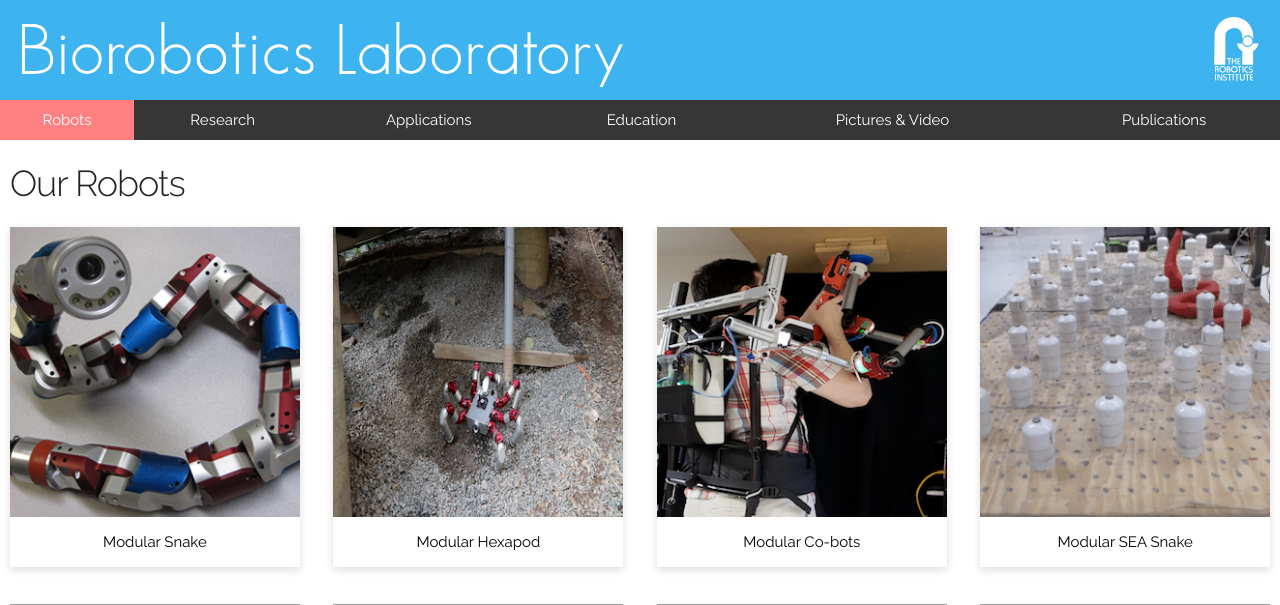
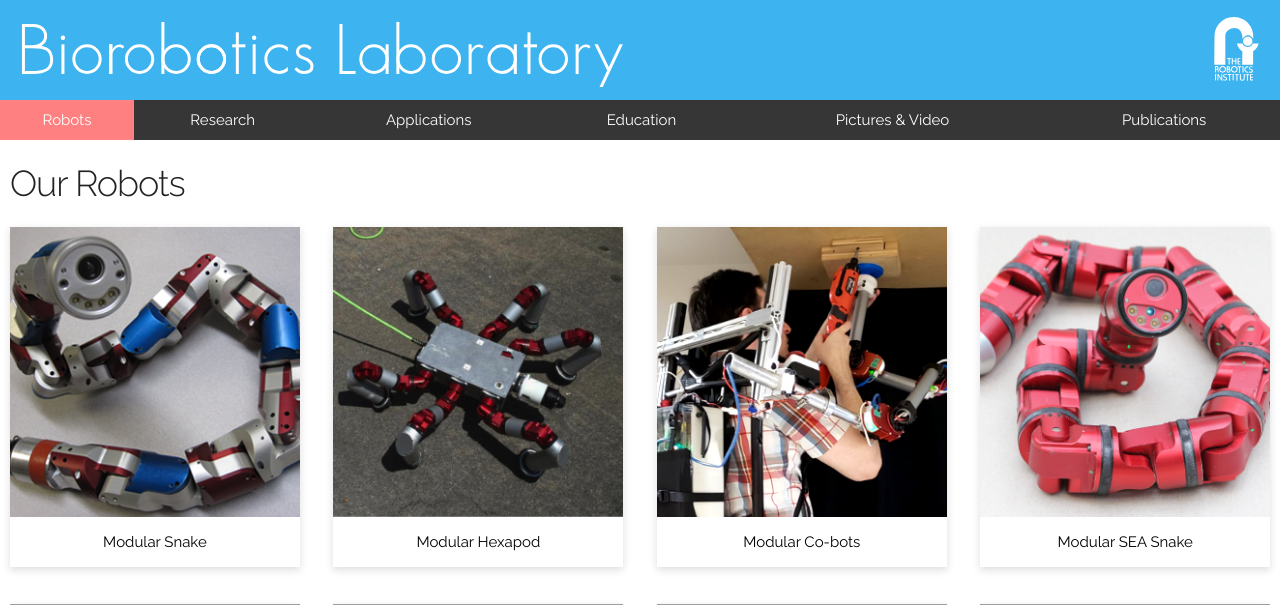
Before and after one commit to biorobotics/lab_website, a PHP site: page /robots/index.php in a window 1280 px wide. Shown: the top 605 px of the page. Run offline with PHP 8.4, Linux system fonts and the light colour scheme; grey boxes are pictures that could not be loaded.

Commit message:
Better pictures

```diff
--- a/www/robots/index.php
+++ b/www/robots/index.php
@@ -40,7 +40,7 @@ carnegie mellon, pipe robot, flexible robot">
 			</li>
 			<li>
 				<a href="ModularSEASnake.php">
-					<img src="images/ModularSEASnake.gif" alt="ModularSEASnake.png" width="100%;">
+					<img src="images/ModularSEASnake.png" alt="ModularSEASnake.png" width="100%;">
 					<div><span>Modular SEA Snake</span></div>
 				</a>
 			</li>
```
Also changed, not shown: www/research/images/ARforMedicalSystem.png, www/research/images/BodySLAM.png, www/research/images/HumanRobotCollaboration.png, www/research/images/MRErgodicSearch.jpg, www/robots/images/ModularCobots.png, www/robots/images/ModularHexapod.png, www/robots/images/ModularSEASnake.gif (deleted), www/robots/images/ModularSEASnake.png (added), www/robots/images/SEAModularity.png.
